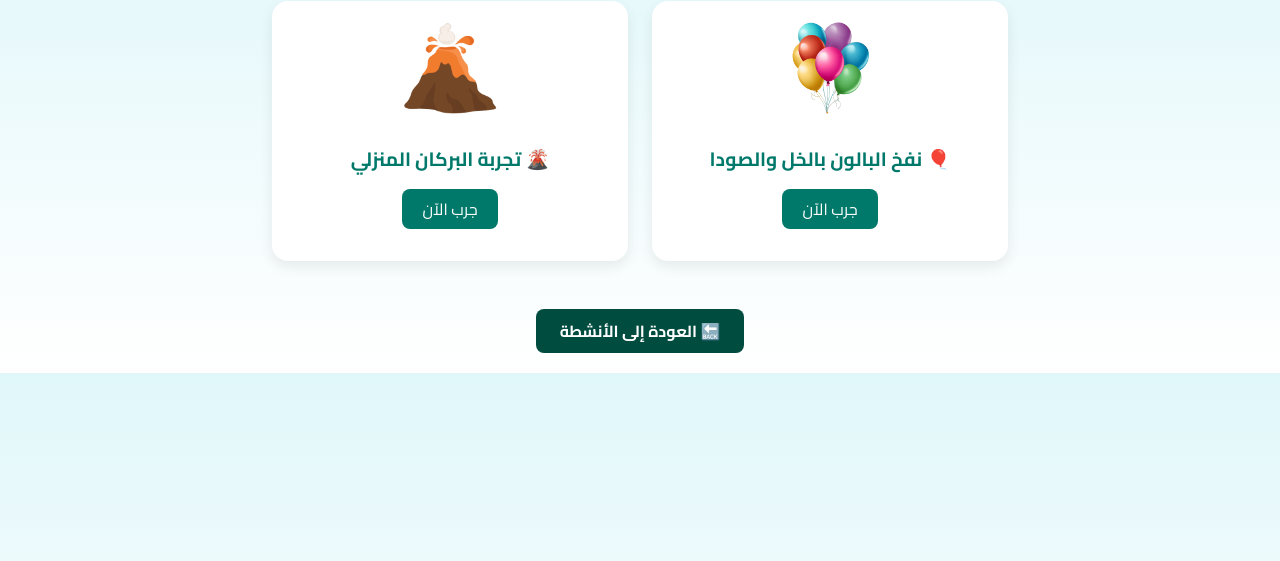
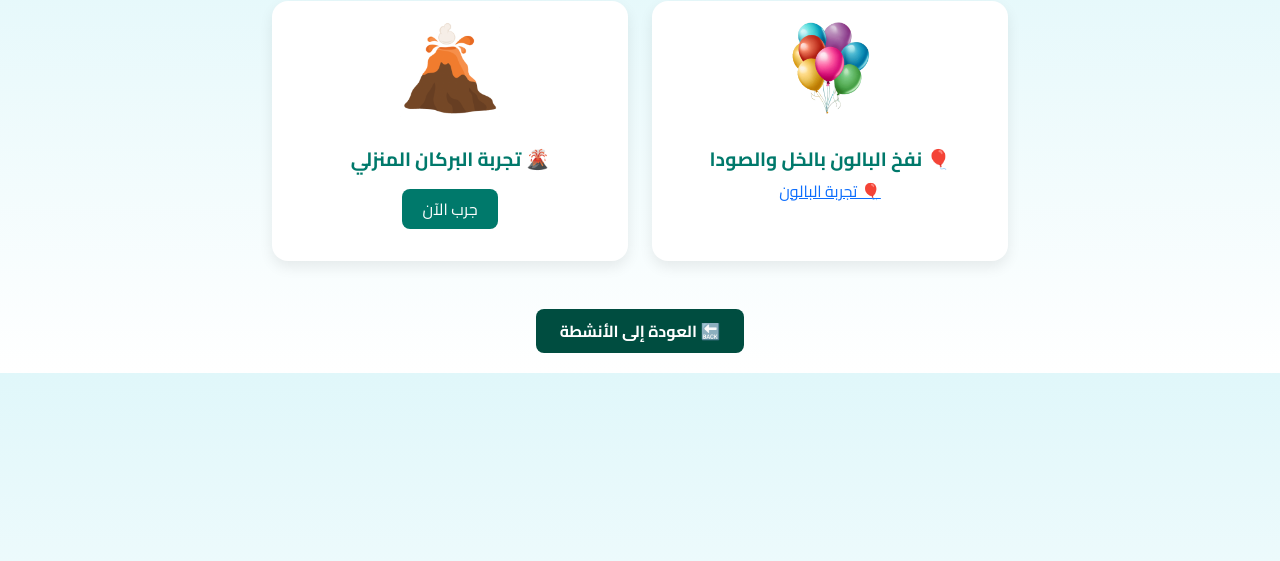
Before and after one commit to khammemzine/EspaceAbkaraiSaghir, a plain HTML site: page frontend/experiments.html in a window 1280 px wide. Shown: the part 97-658 px from the top of the page. Drawn offline with nearby package versions, Linux system fonts and the light colour scheme.

Commit message:
Update experiments.html

```diff
--- a/frontend/experiments.html
+++ b/frontend/experiments.html
@@ -97,7 +97,7 @@
           <img src="images/balloon.png" alt="تجربة البالون" class="img-fluid">
           <div class="card-body">
             <h5 class="card-title">🎈 نفخ البالون بالخل والصودا</h5>
-            <a href="experiments/balloon.html" class="btn-experiment protected-link">جرب الآن</a>
+            <a href="https://espaceabkaraisaghir-backend.onrender.com/protected/experiments/balloon.html">🎈 تجربة البالون</a>
           </div>
         </div>
       </div>
```
